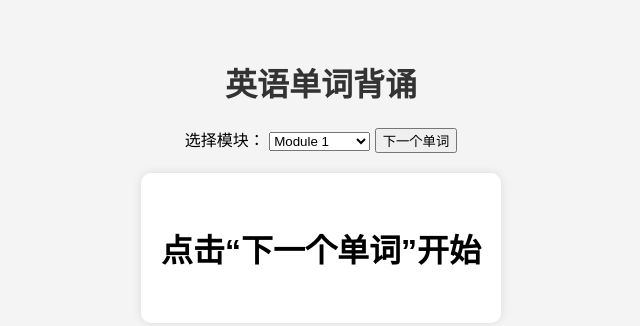
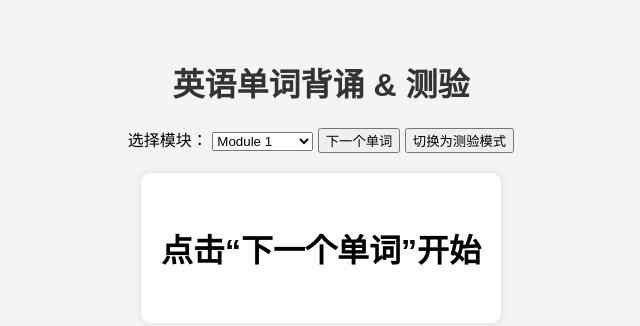
Before and after one commit to fannie50/word-review, a plain HTML site: page index.html in a window 1280 px wide. Shown: the whole page, without its empty margins (319-959 px from the left). Drawn offline with Linux system fonts and the light colour scheme.

Commit message:
Update index.html

```diff
--- a/index.html
+++ b/index.html
@@ -7,11 +7,12 @@
   <link rel="stylesheet" href="style.css" />
 </head>
 <body>
-  <h1>英语单词背诵</h1>
+  <h1>英语单词背诵 & 测验</h1>
   <div class="controls">
     <label for="module">选择模块：</label>
     <select id="module" onchange="changeModule(this.value)"></select>
     <button onclick="nextWord()">下一个单词</button>
+    <button id="modeBtn" onclick="toggleMode()">切换为测验模式</button>
   </div>
   <div class="card">
     <p class="english" id="english">点击“下一个单词”开始</p>
```
